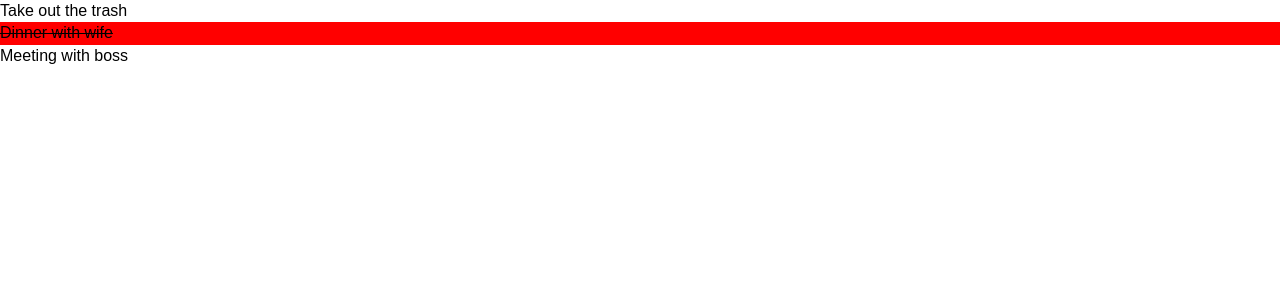
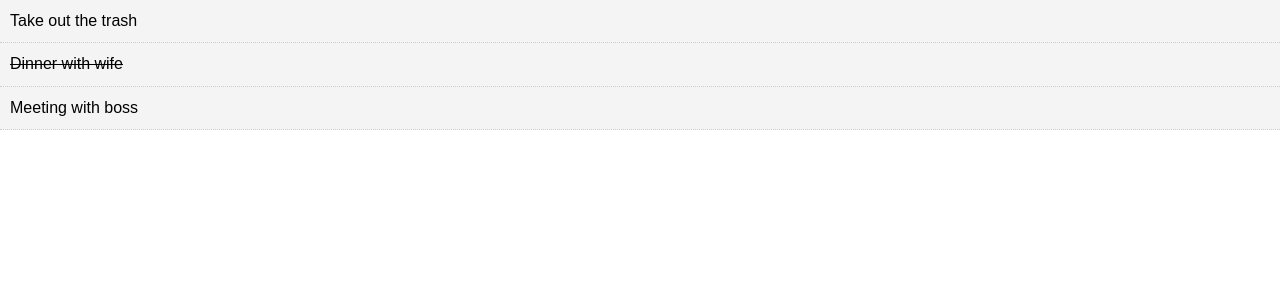
Before and after one commit to rizkisadewa/reactTodoList, a React (Create React App) app: page / in a window 1280 px wide. Shown: the top 300 px of the page. Built offline with nearby package versions, Linux system fonts and the light colour scheme.

Commit message:
add the css with method dynamic, shorter

```diff
--- a/src/components/TodoItem.js
+++ b/src/components/TodoItem.js
@@ -6,15 +6,11 @@
 
   // method for CSS dynamic, long way
   getStyle = () => {
-    if (this.props.todo.completed){
-      return {
-        textDecoration : 'line-through',
-        backgroundColor : 'red'
-      }
-    } else {
-      return {
-        textDecoration : 'none'
-      }
+    return {
+      background: '#f4f4f4',
+      padding: '10px',
+      borderBottom: '1px #ccc dotted',
+      textDecoration: this.props.todo.completed ? 'line-through' : 'none'
     }
   }
 
```
